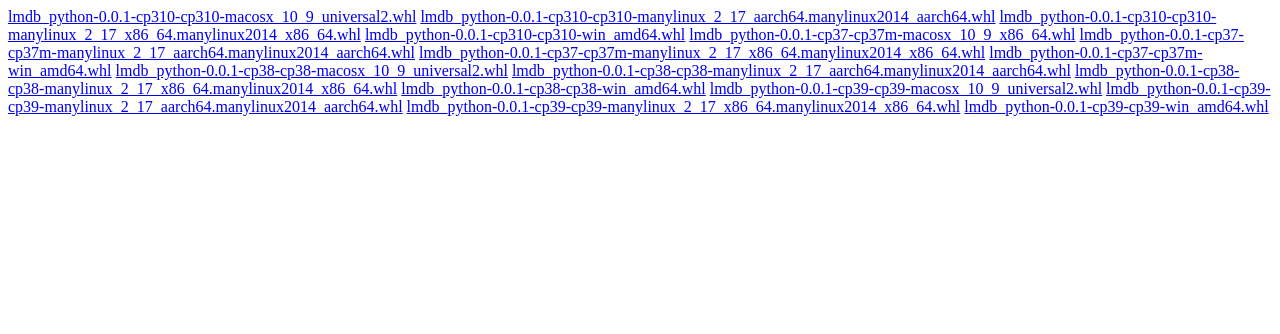
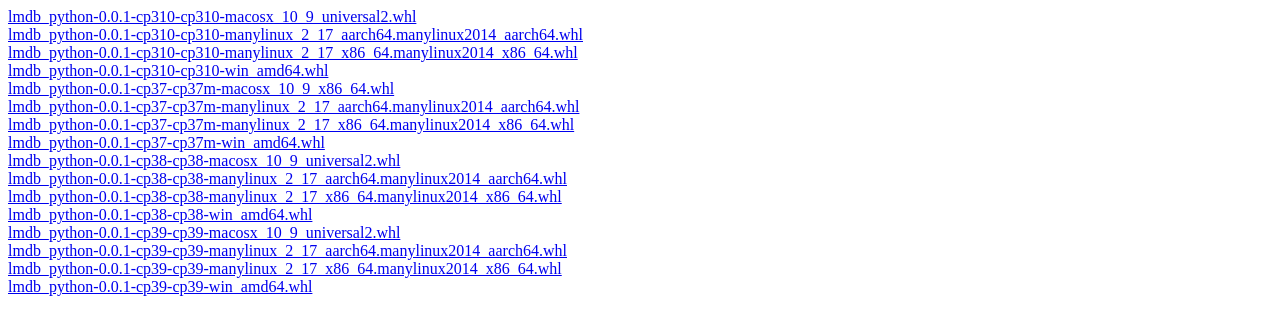
Before and after one commit to gau-nernst/lmdb-python, a plain HTML site: page docs/index.html in a window 1280 px wide. Drawn offline with Linux system fonts and the light colour scheme.

Commit message:
add line breaks

```diff
--- a/docs/index.html
+++ b/docs/index.html
@@ -1,21 +1,21 @@
 <!DOCTYPE html>
 <html>
 <body>
-    <a href="https://github.com/gau-nernst/lmdb-python/releases/download/0.0.1/lmdb_python-0.0.1-cp310-cp310-macosx_10_9_universal2.whl">lmdb_python-0.0.1-cp310-cp310-macosx_10_9_universal2.whl</a>
-    <a href="https://github.com/gau-nernst/lmdb-python/releases/download/0.0.1/lmdb_python-0.0.1-cp310-cp310-manylinux_2_17_aarch64.manylinux2014_aarch64.whl">lmdb_python-0.0.1-cp310-cp310-manylinux_2_17_aarch64.manylinux2014_aarch64.whl</a>
-    <a href="https://github.com/gau-nernst/lmdb-python/releases/download/0.0.1/lmdb_python-0.0.1-cp310-cp310-manylinux_2_17_x86_64.manylinux2014_x86_64.whl">lmdb_python-0.0.1-cp310-cp310-manylinux_2_17_x86_64.manylinux2014_x86_64.whl</a>
-    <a href="https://github.com/gau-nernst/lmdb-python/releases/download/0.0.1/lmdb_python-0.0.1-cp310-cp310-win_amd64.whl">lmdb_python-0.0.1-cp310-cp310-win_amd64.whl</a>
-    <a href="https://github.com/gau-nernst/lmdb-python/releases/download/0.0.1/lmdb_python-0.0.1-cp37-cp37m-macosx_10_9_x86_64.whl">lmdb_python-0.0.1-cp37-cp37m-macosx_10_9_x86_64.whl</a>
-    <a href="https://github.com/gau-nernst/lmdb-python/releases/download/0.0.1/lmdb_python-0.0.1-cp37-cp37m-manylinux_2_17_aarch64.manylinux2014_aarch64.whl">lmdb_python-0.0.1-cp37-cp37m-manylinux_2_17_aarch64.manylinux2014_aarch64.whl</a>
-    <a href="https://github.com/gau-nernst/lmdb-python/releases/download/0.0.1/lmdb_python-0.0.1-cp37-cp37m-manylinux_2_17_x86_64.manylinux2014_x86_64.whl">lmdb_python-0.0.1-cp37-cp37m-manylinux_2_17_x86_64.manylinux2014_x86_64.whl</a>
-    <a href="https://github.com/gau-nernst/lmdb-python/releases/download/0.0.1/lmdb_python-0.0.1-cp37-cp37m-win_amd64.whl">lmdb_python-0.0.1-cp37-cp37m-win_amd64.whl</a>
-    <a href="https://github.com/gau-nernst/lmdb-python/releases/download/0.0.1/lmdb_python-0.0.1-cp38-cp38-macosx_10_9_universal2.whl">lmdb_python-0.0.1-cp38-cp38-macosx_10_9_universal2.whl</a>
-    <a href="https://github.com/gau-nernst/lmdb-python/releases/download/0.0.1/lmdb_python-0.0.1-cp38-cp38-manylinux_2_17_aarch64.manylinux2014_aarch64.whl">lmdb_python-0.0.1-cp38-cp38-manylinux_2_17_aarch64.manylinux2014_aarch64.whl</a>
-    <a href="https://github.com/gau-nernst/lmdb-python/releases/download/0.0.1/lmdb_python-0.0.1-cp38-cp38-manylinux_2_17_x86_64.manylinux2014_x86_64.whl">lmdb_python-0.0.1-cp38-cp38-manylinux_2_17_x86_64.manylinux2014_x86_64.whl</a>
-    <a href="https://github.com/gau-nernst/lmdb-python/releases/download/0.0.1/lmdb_python-0.0.1-cp38-cp38-win_amd64.whl">lmdb_python-0.0.1-cp38-cp38-win_amd64.whl</a>
-    <a href="https://github.com/gau-nernst/lmdb-python/releases/download/0.0.1/lmdb_python-0.0.1-cp39-cp39-macosx_10_9_universal2.whl">lmdb_python-0.0.1-cp39-cp39-macosx_10_9_universal2.whl</a>
-    <a href="https://github.com/gau-nernst/lmdb-python/releases/download/0.0.1/lmdb_python-0.0.1-cp39-cp39-manylinux_2_17_aarch64.manylinux2014_aarch64.whl">lmdb_python-0.0.1-cp39-cp39-manylinux_2_17_aarch64.manylinux2014_aarch64.whl</a>
-    <a href="https://github.com/gau-nernst/lmdb-python/releases/download/0.0.1/lmdb_python-0.0.1-cp39-cp39-manylinux_2_17_x86_64.manylinux2014_x86_64.whl">lmdb_python-0.0.1-cp39-cp39-manylinux_2_17_x86_64.manylinux2014_x86_64.whl</a>
+    <a href="https://github.com/gau-nernst/lmdb-python/releases/download/0.0.1/lmdb_python-0.0.1-cp310-cp310-macosx_10_9_universal2.whl">lmdb_python-0.0.1-cp310-cp310-macosx_10_9_universal2.whl</a><br>
+    <a href="https://github.com/gau-nernst/lmdb-python/releases/download/0.0.1/lmdb_python-0.0.1-cp310-cp310-manylinux_2_17_aarch64.manylinux2014_aarch64.whl">lmdb_python-0.0.1-cp310-cp310-manylinux_2_17_aarch64.manylinux2014_aarch64.whl</a><br>
+    <a href="https://github.com/gau-nernst/lmdb-python/releases/download/0.0.1/lmdb_python-0.0.1-cp310-cp310-manylinux_2_17_x86_64.manylinux2014_x86_64.whl">lmdb_python-0.0.1-cp310-cp310-manylinux_2_17_x86_64.manylinux2014_x86_64.whl</a><br>
+    <a href="https://github.com/gau-nernst/lmdb-python/releases/download/0.0.1/lmdb_python-0.0.1-cp310-cp310-win_amd64.whl">lmdb_python-0.0.1-cp310-cp310-win_amd64.whl</a><br>
+    <a href="https://github.com/gau-nernst/lmdb-python/releases/download/0.0.1/lmdb_python-0.0.1-cp37-cp37m-macosx_10_9_x86_64.whl">lmdb_python-0.0.1-cp37-cp37m-macosx_10_9_x86_64.whl</a><br>
+    <a href="https://github.com/gau-nernst/lmdb-python/releases/download/0.0.1/lmdb_python-0.0.1-cp37-cp37m-manylinux_2_17_aarch64.manylinux2014_aarch64.whl">lmdb_python-0.0.1-cp37-cp37m-manylinux_2_17_aarch64.manylinux2014_aarch64.whl</a><br>
+    <a href="https://github.com/gau-nernst/lmdb-python/releases/download/0.0.1/lmdb_python-0.0.1-cp37-cp37m-manylinux_2_17_x86_64.manylinux2014_x86_64.whl">lmdb_python-0.0.1-cp37-cp37m-manylinux_2_17_x86_64.manylinux2014_x86_64.whl</a><br>
+    <a href="https://github.com/gau-nernst/lmdb-python/releases/download/0.0.1/lmdb_python-0.0.1-cp37-cp37m-win_amd64.whl">lmdb_python-0.0.1-cp37-cp37m-win_amd64.whl</a><br>
+    <a href="https://github.com/gau-nernst/lmdb-python/releases/download/0.0.1/lmdb_python-0.0.1-cp38-cp38-macosx_10_9_universal2.whl">lmdb_python-0.0.1-cp38-cp38-macosx_10_9_universal2.whl</a><br>
+    <a href="https://github.com/gau-nernst/lmdb-python/releases/download/0.0.1/lmdb_python-0.0.1-cp38-cp38-manylinux_2_17_aarch64.manylinux2014_aarch64.whl">lmdb_python-0.0.1-cp38-cp38-manylinux_2_17_aarch64.manylinux2014_aarch64.whl</a><br>
+    <a href="https://github.com/gau-nernst/lmdb-python/releases/download/0.0.1/lmdb_python-0.0.1-cp38-cp38-manylinux_2_17_x86_64.manylinux2014_x86_64.whl">lmdb_python-0.0.1-cp38-cp38-manylinux_2_17_x86_64.manylinux2014_x86_64.whl</a><br>
+    <a href="https://github.com/gau-nernst/lmdb-python/releases/download/0.0.1/lmdb_python-0.0.1-cp38-cp38-win_amd64.whl">lmdb_python-0.0.1-cp38-cp38-win_amd64.whl</a><br>
+    <a href="https://github.com/gau-nernst/lmdb-python/releases/download/0.0.1/lmdb_python-0.0.1-cp39-cp39-macosx_10_9_universal2.whl">lmdb_python-0.0.1-cp39-cp39-macosx_10_9_universal2.whl</a><br>
+    <a href="https://github.com/gau-nernst/lmdb-python/releases/download/0.0.1/lmdb_python-0.0.1-cp39-cp39-manylinux_2_17_aarch64.manylinux2014_aarch64.whl">lmdb_python-0.0.1-cp39-cp39-manylinux_2_17_aarch64.manylinux2014_aarch64.whl</a><br>
+    <a href="https://github.com/gau-nernst/lmdb-python/releases/download/0.0.1/lmdb_python-0.0.1-cp39-cp39-manylinux_2_17_x86_64.manylinux2014_x86_64.whl">lmdb_python-0.0.1-cp39-cp39-manylinux_2_17_x86_64.manylinux2014_x86_64.whl</a><br>
     <a href="https://github.com/gau-nernst/lmdb-python/releases/download/0.0.1/lmdb_python-0.0.1-cp39-cp39-win_amd64.whl">lmdb_python-0.0.1-cp39-cp39-win_amd64.whl</a>
 </body>
 </html>
```
Also changed, not shown: 1 other file.
